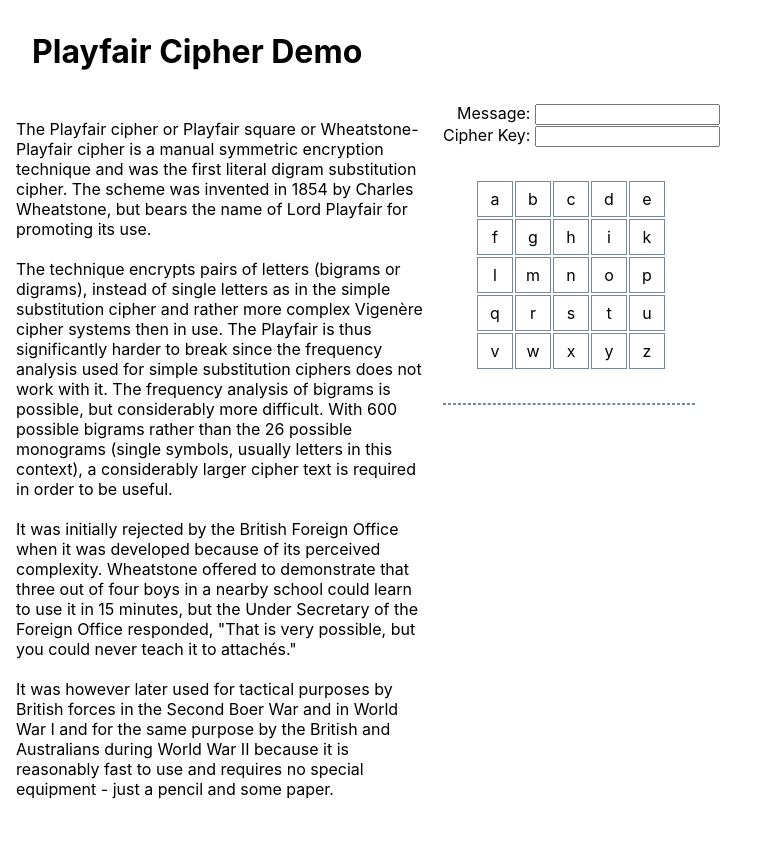
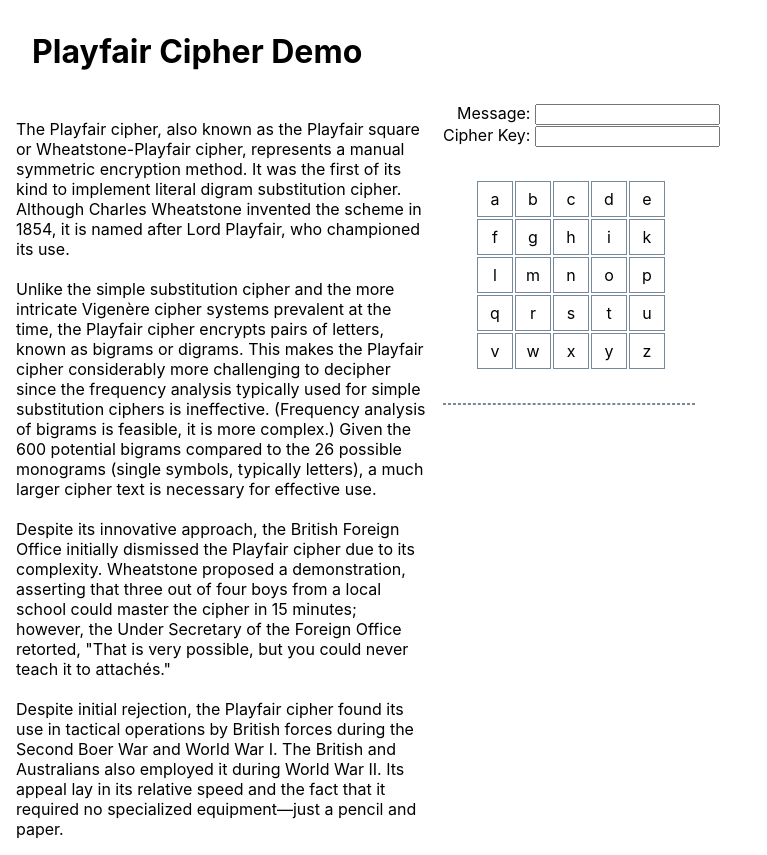
Before and after one commit to Lawrench/playfair, a React (Create React App) app: page / in a window 1280 px wide. Shown: the top 855 px of the page, without its empty margins (0-767 px from the left). Before the commit the page ends 815 px from the top, so only its background shows below. Built offline with nearby package versions, Linux system fonts and the light colour scheme.

Commit message:
fixing state transition warning

```diff
--- a/src/components/Demo.js
+++ b/src/components/Demo.js
@@ -25,16 +25,18 @@ export class Demo extends Component {
     this.buildTable = this.buildTable.bind(this);
   }
 
+  componentDidUpdate(prevProps) {
+    if (JSON.stringify(this.props.rows) !== JSON.stringify(prevProps.rows)) {
+      this.setState({ tableData: this.props.rows });
+    }
+  }
+
   /**
    * Start building the table
    * @param {[]} rows
    * @returns {*[]}
    */
   buildTable = (rows) => {
-    if (JSON.stringify(this.state.tableData) !== JSON.stringify(rows)) {
-      this.setState({ tableData: rows });
-    }
-
     return [...Array(5)].map((e, y) =>
       <tr className="keyTable-row" key={y} id={this.baseIdName + 'Y' + y}>
         {this.buildCells(y, rows[y])}
--- a/src/components/Info.js
+++ b/src/components/Info.js
@@ -4,15 +4,15 @@ import {Component} from "react";
 export class Info extends Component {
   render() {
     return (
-      <article id="info" className="float-left info-area">
-        The Playfair cipher or Playfair square or Wheatstone-Playfair cipher is a manual symmetric encryption technique and was the first literal digram substitution cipher. The scheme was invented in 1854 by Charles Wheatstone, but bears the name of Lord Playfair for promoting its use.
+      <div id="info" className="float-left info-area">
+        The Playfair cipher, also known as the Playfair square or Wheatstone-Playfair cipher, represents a manual symmetric encryption method. It was the first of its kind to implement literal digram substitution cipher. Although Charles Wheatstone invented the scheme in 1854, it is named after Lord Playfair, who championed its use.
         <br/><br/>
-        The technique encrypts pairs of letters (bigrams or digrams), instead of single letters as in the simple substitution cipher and rather more complex Vigenère cipher systems then in use. The Playfair is thus significantly harder to break since the frequency analysis used for simple substitution ciphers does not work with it. The frequency analysis of bigrams is possible, but considerably more difficult. With 600 possible bigrams rather than the 26 possible monograms (single symbols, usually letters in this context), a considerably larger cipher text is required in order to be useful.
+        Unlike the simple substitution cipher and the more intricate Vigenère cipher systems prevalent at the time, the Playfair cipher encrypts pairs of letters, known as bigrams or digrams. This makes the Playfair cipher considerably more challenging to decipher since the frequency analysis typically used for simple substitution ciphers is ineffective. (Frequency analysis of bigrams is feasible, it is more complex.) Given the 600 potential bigrams compared to the 26 possible monograms (single symbols, typically letters), a much larger cipher text is necessary for effective use.
         <br/><br/>
-        It was initially rejected by the British Foreign Office when it was developed because of its perceived complexity. Wheatstone offered to demonstrate that three out of four boys in a nearby school could learn to use it in 15 minutes, but the Under Secretary of the Foreign Office responded, "That is very possible, but you could never teach it to attachés."
+        Despite its innovative approach, the British Foreign Office initially dismissed the Playfair cipher due to its complexity. Wheatstone proposed a demonstration, asserting that three out of four boys from a local school could master the cipher in 15 minutes; however, the Under Secretary of the Foreign Office retorted, "That is very possible, but you could never teach it to attachés."
         <br/><br/>
-        It was however later used for tactical purposes by British forces in the Second Boer War and in World War I and for the same purpose by the British and Australians during World War II because it is reasonably fast to use and requires no special equipment - just a pencil and some paper.
-      </article>
+        Despite initial rejection, the Playfair cipher found its use in tactical operations by British forces during the Second Boer War and World War I. The British and Australians also employed it during World War II. Its appeal lay in its relative speed and the fact that it required no specialized equipment—just a pencil and paper.
+      </div>
     );
   }
 }
```
